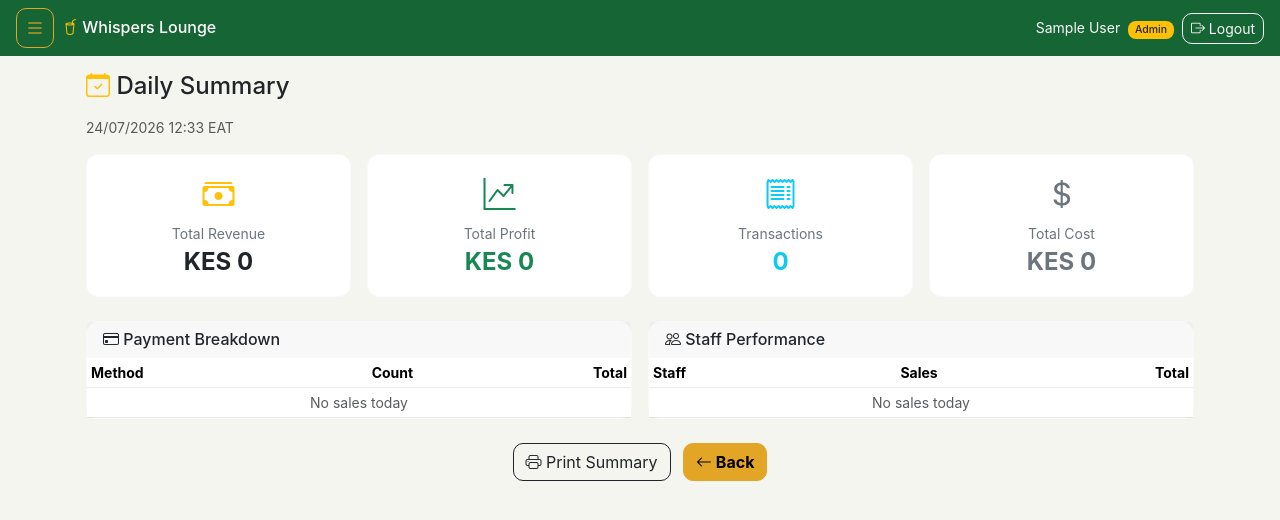
After one commit to GeorgeNjoroge760/Club-cheers, a Flask app: page /admin/daily-summary in a window 1280 px wide. The commit adds this page. Shown: the top 520 px of the page. Run offline with Flask 3, Linux system fonts and the light colour scheme; the visitor is signed in with stand-in values (Sample User, id 1); data that the repository does not hold is empty.

Commit message:
Add low stock alerts, business info on receipts, backup/restore, and daily summary

```diff
--- a/routes/admin.py
+++ b/routes/admin.py
@@ -1,6 +1,8 @@
-from flask import Blueprint, render_template, request, redirect, url_for, session, flash
+from flask import Blueprint, render_template, request, redirect, url_for, session, flash, send_file
 from models import db, Staff, Sale, Product, SaleItem, StockMovement, Category
 from datetime import datetime, timezone, timedelta
+import os
+import shutil
 
 admin_bp = Blueprint('admin', __name__)
 
@@ -33,6 +35,7 @@ def dashboard():
 
     product_count = Product.query.filter_by(active=True).count()
     staff_count = Staff.query.filter_by(active=True).count()
+    low_stock = Product.query.filter(Product.active == True, Product.stock_qty <= 10).order_by(Product.stock_qty).all()
 
     recent_sales_data = []
     for s in recent_sales:
@@ -51,7 +54,8 @@ def dashboard():
                            month_total=month_total,
                            product_count=product_count,
                            staff_count=staff_count,
-                           recent_sales=recent_sales_data)
+                           recent_sales=recent_sales_data,
+                           low_stock=low_stock)
 
 
 @admin_bp.route('/admin/staff')
@@ -143,3 +147,94 @@ def reset_all():
     db.session.commit()
     flash('All data has been cleared. Your admin account was preserved.', 'success')
     return redirect(url_for('admin.dashboard'))
+
+
+@admin_bp.route('/admin/backup')
+def backup_database():
+    if not admin_required():
+        return redirect(url_for('auth.admin_login'))
+
+    db_path = os.path.join(os.path.dirname(os.path.dirname(__file__)), 'instance', 'whispers_lounge.db')
+    if not os.path.exists(db_path):
+        flash('Database file not found.', 'danger')
+        return redirect(url_for('admin.dashboard'))
+
+    timestamp = datetime.now(timezone.utc).strftime('%Y%m%d_%H%M%S')
+    return send_file(db_path, as_attachment=True,
+                     download_name=f'whispers_lounge_backup_{timestamp}.db')
+
+
+@admin_bp.route('/admin/restore', methods=['POST'])
+def restore_database():
+    if not admin_required():
+        return redirect(url_for('auth.admin_login'))
+
+    file = request.files.get('backup_file')
+    if not file or not file.filename.endswith('.db'):
+        flash('Please upload a valid .db backup file.', 'danger')
+        return redirect(url_for('admin.dashboard'))
+
+    instance_dir = os.path.join(os.path.dirname(os.path.dirname(__file__)), 'instance')
+    db_path = os.path.join(instance_dir, 'whispers_lounge.db')
+    backup_path = db_path + '.old'
+
+    shutil.copy2(db_path, backup_path)
+    file.save(db_path)
+
+    flash('Database restored successfully! Please reload the page.', 'success')
+    return redirect(url_for('admin.dashboard'))
+
+
+@admin_bp.route('/admin/daily-summary')
+def daily_summary():
+    if not admin_required():
+        return redirect(url_for('auth.admin_login'))
+
+    today = datetime.now(timezone.utc).replace(hour=0, minute=0, second=0, microsecond=0)
+    today_sales = Sale.query.filter(Sale.created_at >= today).all()
+
+    total_revenue = round(sum(s.total for s in today_sales), 2)
+    total_cost = 0
+    for s in today_sales:
+        for si in s.items:
+            total_cost += (si.cost_price or 0) * si.qty
+    total_profit = round(total_revenue - total_cost, 2)
+    transaction_count = len(today_sales)
+
+    payment_breakdown = {}
+    for s in today_sales:
+        method = s.payment_method.title()
+        if method not in payment_breakdown:
+            payment_breakdown[method] = {'count': 0, 'total': 0}
+        payment_breakdown[method]['count'] += 1
+        payment_breakdown[method]['total'] += s.total
+
+    staff_breakdown = {}
+    for s in today_sales:
+        name = s.staff.name
+        if name not in staff_breakdown:
+            staff_breakdown[name] = {'count': 0, 'total': 0}
+        staff_breakdown[name]['count'] += 1
+        staff_breakdown[name]['total'] += s.total
+
+    item_summary = {}
+    for s in today_sales:
+        for si in s.items:
+            pname = si.product.name
+            if pname not in item_summary:
+                item_summary[pname] = {'qty': 0, 'total': 0}
+            item_summary[pname]['qty'] += si.qty
+            item_summary[pname]['total'] += si.qty * si.unit_price
+    top_items = sorted(item_summary.items(), key=lambda x: x[1]['total'], reverse=True)[:10]
+
+    summary_time = (datetime.now(timezone.utc) + timedelta(hours=3)).strftime('%d/%m/%Y %H:%M EAT')
+
+    return render_template('daily_summary.html',
+                           total_revenue=total_revenue,
+                           total_profit=total_profit,
+                           total_cost=round(total_cost, 2),
+                           transaction_count=transaction_count,
+                           payment_breakdown=payment_breakdown,
+                           staff_breakdown=staff_breakdown,
+                           top_items=top_items,
+                           summary_time=summary_time)
--- a/routes/inventory.py
+++ b/routes/inventory.py
@@ -32,6 +32,7 @@ def product_add():
             unit=request.form.get('unit', 'unit')
         )
         db.session.add(product)
+        db.session.flush()
 
         if product.stock_qty > 0 and product.cost_price:
             movement = StockMovement(
@@ -110,6 +111,6 @@ def category_add():
         return redirect(url_for('auth.admin_login'))
     name = request.form.get('name')
     if name:
-        Category(name=name).save()
+        db.session.add(Category(name=name))
         db.session.commit()
     return redirect(url_for('inventory.inventory'))
--- a/templates/base.html
+++ b/templates/base.html
@@ -65,6 +65,9 @@
                     <a href="{{ url_for('reports.reports') }}" class="list-group-item list-group-item-action border-light py-3">
                         <i class="bi bi-file-earmark-text-fill text-warning me-2"></i> Reports
                     </a>
+                    <a href="{{ url_for('admin.daily_summary') }}" class="list-group-item list-group-item-action border-light py-3">
+                        <i class="bi bi-calendar-check text-warning me-2"></i> Daily Summary
+                    </a>
                     <hr class="my-2">
                     <a href="{{ url_for('admin.change_password') }}" class="list-group-item list-group-item-action border-light py-3">
                         <i class="bi bi-shield-lock-fill text-warning me-2"></i> Change Password
--- /dev/null
+++ b/templates/daily_summary.html
@@ -0,0 +1,186 @@
+{% extends "base.html" %}
+{% block content %}
+<div class="container p-3">
+    <h4 class="text-dark mb-3"><i class="bi bi-calendar-check text-warning"></i> Daily Summary</h4>
+    <p class="text-muted small">{{ summary_time }}</p>
+
+    <div class="row g-2 g-md-3 mb-4">
+        <div class="col-6 col-md-3">
+            <div class="card border-light text-center p-3 h-100">
+                <i class="bi bi-cash-stack text-warning fs-2"></i>
+                <div class="text-secondary small mt-1">Total Revenue</div>
+                <div class="fs-4 fw-bold text-dark">KES {{ "%.0f"|format(total_revenue) }}</div>
+            </div>
+        </div>
+        <div class="col-6 col-md-3">
+            <div class="card border-light text-center p-3 h-100">
+                <i class="bi bi-graph-up-arrow text-success fs-2"></i>
+                <div class="text-secondary small mt-1">Total Profit</div>
+                <div class="fs-4 fw-bold text-success">KES {{ "%.0f"|format(total_profit) }}</div>
+            </div>
+        </div>
+        <div class="col-6 col-md-3">
+            <div class="card border-light text-center p-3 h-100">
+                <i class="bi bi-receipt text-info fs-2"></i>
+                <div class="text-secondary small mt-1">Transactions</div>
+                <div class="fs-4 fw-bold text-info">{{ transaction_count }}</div>
+            </div>
+        </div>
+        <div class="col-6 col-md-3">
+            <div class="card border-light text-center p-3 h-100">
+                <i class="bi bi-currency-dollar text-secondary fs-2"></i>
+                <div class="text-secondary small mt-1">Total Cost</div>
+                <div class="fs-4 fw-bold text-secondary">KES {{ "%.0f"|format(total_cost) }}</div>
+            </div>
+        </div>
+    </div>
+
+    <div class="row g-3 mb-4">
+        <div class="col-md-6">
+            <div class="card border-light h-100">
+                <div class="card-header border-light">
+                    <h6 class="mb-0 text-dark"><i class="bi bi-credit-card"></i> Payment Breakdown</h6>
+                </div>
+                <div class="card-body p-0">
+                    <table class="table table-sm mb-0 small">
+                        <thead>
+                            <tr><th>Method</th><th class="text-center">Count</th><th class="text-end">Total</th></tr>
+                        </thead>
+                        <tbody>
+                            {% for method, data in payment_breakdown.items() %}
+                            <tr>
+                                <td>
+                                    {% if method == 'Cash' %}<i class="bi bi-cash text-success"></i>
+                                    {% elif method == 'M-pesa' %}<i class="bi bi-phone text-warning"></i>
+                                    {% else %}<i class="bi bi-credit-card text-info"></i>
+                                    {% endif %} {{ method }}
+                                </td>
+                                <td class="text-center">{{ data.count }}</td>
+                                <td class="text-end fw-bold">KES {{ "%.0f"|format(data.total) }}</td>
+                            </tr>
+                            {% else %}
+                            <tr><td colspan="3" class="text-center text-muted">No sales today</td></tr>
+                            {% endfor %}
+                        </tbody>
+                    </table>
+                </div>
+            </div>
+        </div>
+        <div class="col-md-6">
+            <div class="card border-light h-100">
+                <div class="card-header border-light">
+                    <h6 class="mb-0 text-dark"><i class="bi bi-people"></i> Staff Performance</h6>
+                </div>
+                <div class="card-body p-0">
+                    <table class="table table-sm mb-0 small">
+                        <thead>
+                            <tr><th>Staff</th><th class="text-center">Sales</th><th class="text-end">Total</th></tr>
+                        </thead>
+                        <tbody>
+                            {% for name, data in staff_breakdown.items() %}
+                            <tr>
+                                <td>{{ name }}</td>
+                                <td class="text-center">{{ data.count }}</td>
+                                <td class="text-end fw-bold">KES {{ "%.0f"|format(data.total) }}</td>
+                            </tr>
+                            {% else %}
+                            <tr><td colspan="3" class="text-center text-muted">No sales today</td></tr>
+                            {% endfor %}
+                        </tbody>
+                    </table>
+                </div>
+            </div>
+        </div>
+    </div>
+
+    {% if top_items %}
+    <div class="card border-light mb-4">
+        <div class="card-header border-light">
+            <h6 class="mb-0 text-dark"><i class="bi bi-trophy"></i> Top Items</h6>
+        </div>
+        <div class="card-body p-0">
+            <div class="table-responsive">
+                <table class="table table-striped mb-0 small">
+                    <thead>
+                        <tr><th>#</th><th>Product</th><th class="text-center">Qty Sold</th><th class="text-end">Revenue</th></tr>
+                    </thead>
+                    <tbody>
+                        {% for name, data in top_items %}
+                        <tr>
+                            <td>{{ loop.index }}</td>
+                            <td>{{ name }}</td>
+                            <td class="text-center">{{ "%.0f"|format(data.qty) }}</td>
+                            <td class="text-end fw-bold text-warning">KES {{ "%.0f"|format(data.total) }}</td>
+                        </tr>
+                        {% endfor %}
+                    </tbody>
+                </table>
+            </div>
+        </div>
+    </div>
+    {% endif %}
+
+    <div class="text-center">
+        <button class="btn btn-outline-dark" onclick="printSummary()">
+            <i class="bi bi-printer"></i> Print Summary
+        </button>
+        <a href="{{ url_for('admin.dashboard') }}" class="btn btn-warning fw-bold ms-2">
+            <i class="bi bi-arrow-left"></i> Back
+        </a>
+    </div>
+</div>
+
+<script>
+function printSummary() {
+    const win = window.open('', '', 'width=400,height=600');
+    let html = '<!DOCTYPE html><html><head><title>Daily Summary</title>' +
+        '<link rel="stylesheet" href="https://cdn.jsdelivr.net/npm/bootstrap-icons@1.11.3/font/bootstrap-icons.css">' +
+        '<style>@page{size:A5;margin:0}body{font-family:-apple-system,BlinkMacSystemFont,Segoe UI,Roboto,sans-serif;font-size:12px;padding:16px;margin:0;color:#000;background:#fff}' +
+        '.title{text-align:center;font-size:18px;font-weight:700;margin-bottom:2px}' +
+        '.subtitle{text-align:center;color:#666;margin-bottom:12px}' +
+        '.stats{display:flex;justify-content:space-around;margin:12px 0;text-align:center}' +
+        '.stat-val{font-size:16px;font-weight:700}' +
+        '.stat-label{font-size:10px;color:#666}' +
+        'table{width:100%;border-collapse:collapse;margin:8px 0}' +
+        'th,td{padding:4px 6px;text-align:left;border-bottom:1px solid #eee;font-size:11px}' +
+        'th{text-transform:uppercase;font-size:9px;color:#666}' +
+        '.text-end{text-align:right}.text-center{text-align:center}' +
+        '.section-title{font-weight:700;margin:12px 0 4px;font-size:13px}' +
+        'hr{border:none;border-top:1px dashed #ccc;margin:8px 0}</style></head><body>';
+    html += '<div class="title">WHISPERS LOUNGE</div>';
+    html += '<div class="subtitle">Daily Summary - {{ summary_time }}</div>';
+    html += '<hr>';
+    html += '<div class="stats">' +
+        '<div><div class="stat-val">KES {{ "%.0f"|format(total_revenue) }}</div><div class="stat-label">Revenue</div></div>' +
+        '<div><div class="stat-val" style="color:green">KES {{ "%.0f"|format(total_profit) }}</div><div class="stat-label">Profit</div></div>' +
+        '<div><div class="stat-val">{{ transaction_count }}</div><div class="stat-label">Transactions</div></div>' +
+        '</div><hr>';
+    {% if payment_breakdown %}
+    html += '<div class="section-title">Payments</div><table><tr><th>Method</th><th class="text-center">Count</th><th class="text-end">Total</th></tr>';
+    {% for method, data in payment_breakdown.items() %}
+    html += '<tr><td>{{ method }}</td><td class="text-center">{{ data.count }}</td><td class="text-end">KES {{ "%.0f"|format(data.total) }}</td></tr>';
+    {% endfor %}
+    html += '</table><hr>';
+    {% endif %}
+    {% if staff_breakdown %}
+    html += '<div class="section-title">Staff</div><table><tr><th>Name</th><th class="text-center">Sales</th><th class="text-end">Total</th></tr>';
+    {% for name, data in staff_breakdown.items() %}
+    html += '<tr><td>{{ name }}</td><td class="text-center">{{ data.count }}</td><td class="text-end">KES {{ "%.0f"|format(data.total) }}</td></tr>';
+    {% endfor %}
+    html += '</table><hr>';
+    {% endif %}
+    {% if top_items %}
+    html += '<div class="section-title">Top Items</div><table><tr><th>#</th><th>Product</th><th class="text-center">Qty</th><th class="text-end">Revenue</th></tr>';
+    {% for name, data in top_items %}
+    html += '<tr><td>{{ loop.index }}</td><td>{{ name }}</td><td class="text-center">{{ "%.0f"|format(data.qty) }}</td><td class="text-end">KES {{ "%.0f"|format(data.total) }}</td></tr>';
+    {% endfor %}
+    html += '</table>';
+    {% endif %}
+    html += '</body></html>';
+    win.document.write(html);
+    win.document.close();
+    win.focus();
+    setTimeout(function() { win.print(); }, 200);
+}
+</script>
+{% endblock %}
--- a/templates/pos.html
+++ b/templates/pos.html
@@ -79,6 +79,7 @@
                 <div class="text-center mb-3">
                     <i class="bi bi-cup-straw text-warning" style="font-size: 2rem;"></i>
                     <div class="fs-5 fw-bold text-dark">WHISPERS LOUNGE</div>
+                    <div class="small text-muted">Naivasha</div>
                     <div class="small text-muted">Receipt #{{ receipt.id }}</div>
                     <div class="small text-muted">{{ receipt.time }}</div>
                     <div class="small text-muted"><i class="bi bi-person"></i> {{ receipt.staff }}</div>
@@ -243,6 +244,7 @@ function printReceipt() {
         '<div class="receipt-header">' +
         '<span class="receipt-icon"><i class="bi bi-cup-straw"></i></span>' +
         '<div class="receipt-name">WHISPERS LOUNGE</div>' +
+        '<div class="receipt-meta">Naivasha</div>' +
         '<div class="receipt-meta">Receipt #' + receipt.id + '</div>' +
         '<div class="receipt-meta">' + receipt.time + '</div>' +
         '<div class="receipt-meta"><i class="bi bi-person"></i> ' + receipt.staff + '</div>' +
--- a/templates/reports.html
+++ b/templates/reports.html
@@ -178,6 +178,7 @@ function viewReceipt(saleId) {
                 <div class="text-center mb-3">
                     <i class="bi bi-cup-straw text-warning" style="font-size: 2rem;"></i>
                     <div class="fs-5 fw-bold text-dark">WHISPERS LOUNGE</div>
+                    <div class="small text-muted">Naivasha</div>
                     <div class="small text-muted">Receipt #${data.id}</div>
                     <div class="small text-muted">${data.time}</div>
                     <div class="small text-muted"><i class="bi bi-person"></i> ${data.staff}</div>
@@ -221,6 +222,7 @@ function printReceiptModal() {
         '<div class="receipt-header">' +
         '<span class="receipt-icon"><i class="bi bi-cup-straw"></i></span>' +
         '<div class="receipt-name">WHISPERS LOUNGE</div>' +
+        '<div class="receipt-meta">Naivasha</div>' +
         '<div class="receipt-meta">Receipt #' + data.id + '</div>' +
         '<div class="receipt-meta">' + data.time + '</div>' +
         '<div class="receipt-meta"><i class="bi bi-person"></i> ' + data.staff + '</div>' +
--- a/templates/sales_history.html
+++ b/templates/sales_history.html
@@ -150,6 +150,7 @@ function viewReceipt(saleId) {
                 <div class="text-center mb-3">
                     <i class="bi bi-cup-straw text-warning" style="font-size: 2rem;"></i>
                     <div class="fs-5 fw-bold text-dark">WHISPERS LOUNGE</div>
+                    <div class="small text-muted">Naivasha</div>
                     <div class="small text-muted">Receipt #${data.id}</div>
                     <div class="small text-muted">${data.time}</div>
                     <div class="small text-muted"><i class="bi bi-person"></i> ${data.staff}</div>
@@ -200,6 +201,7 @@ function printReceiptModal() {
         '<div class="receipt-header">' +
         '<span class="receipt-icon"><i class="bi bi-cup-straw"></i></span>' +
         '<div class="receipt-name">WHISPERS LOUNGE</div>' +
+        '<div class="receipt-meta">Naivasha</div>' +
         '<div class="receipt-meta">Receipt #' + data.id + '</div>' +
         '<div class="receipt-meta">' + data.time + '</div>' +
         '<div class="receipt-meta"><i class="bi bi-person"></i> ' + data.staff + '</div>' +
```
Also changed, not shown: templates/admin_dashboard.html (+85 -4 lines).
